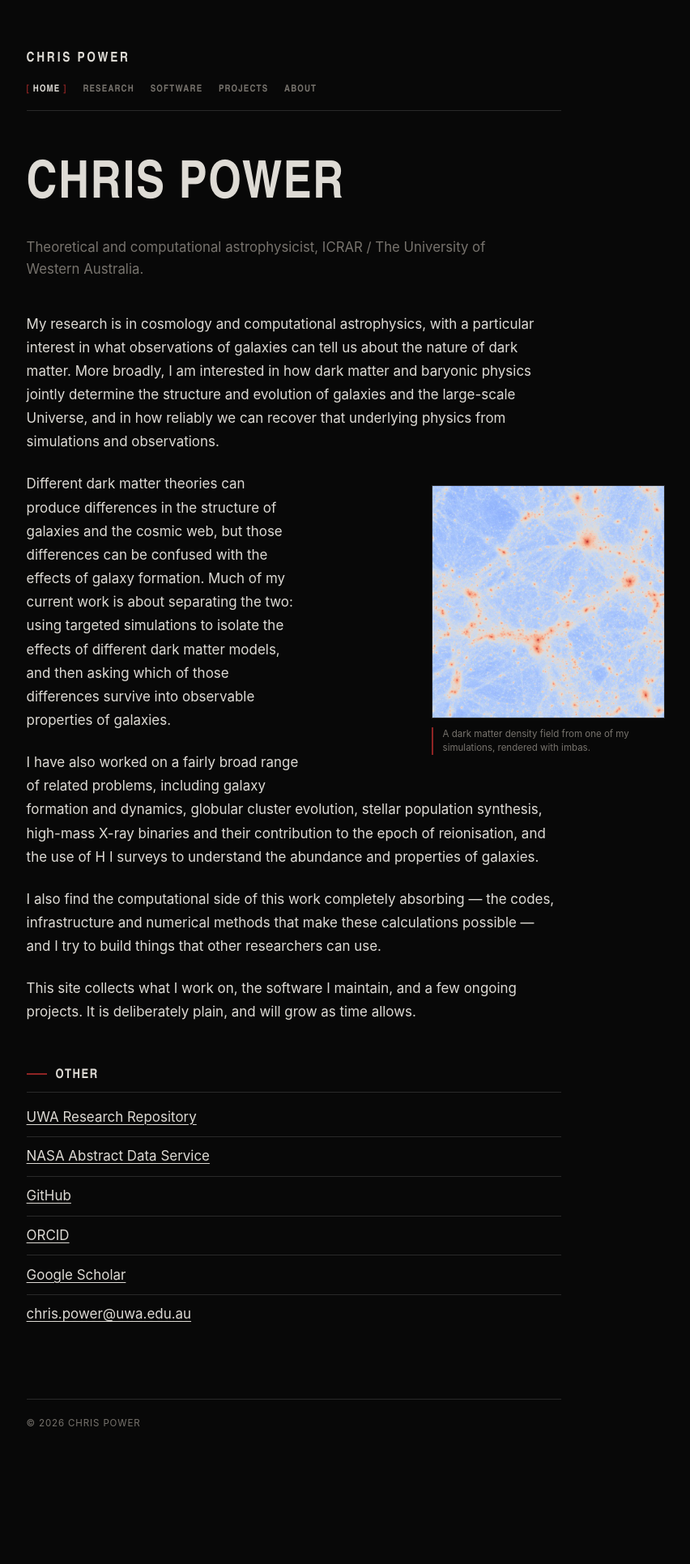
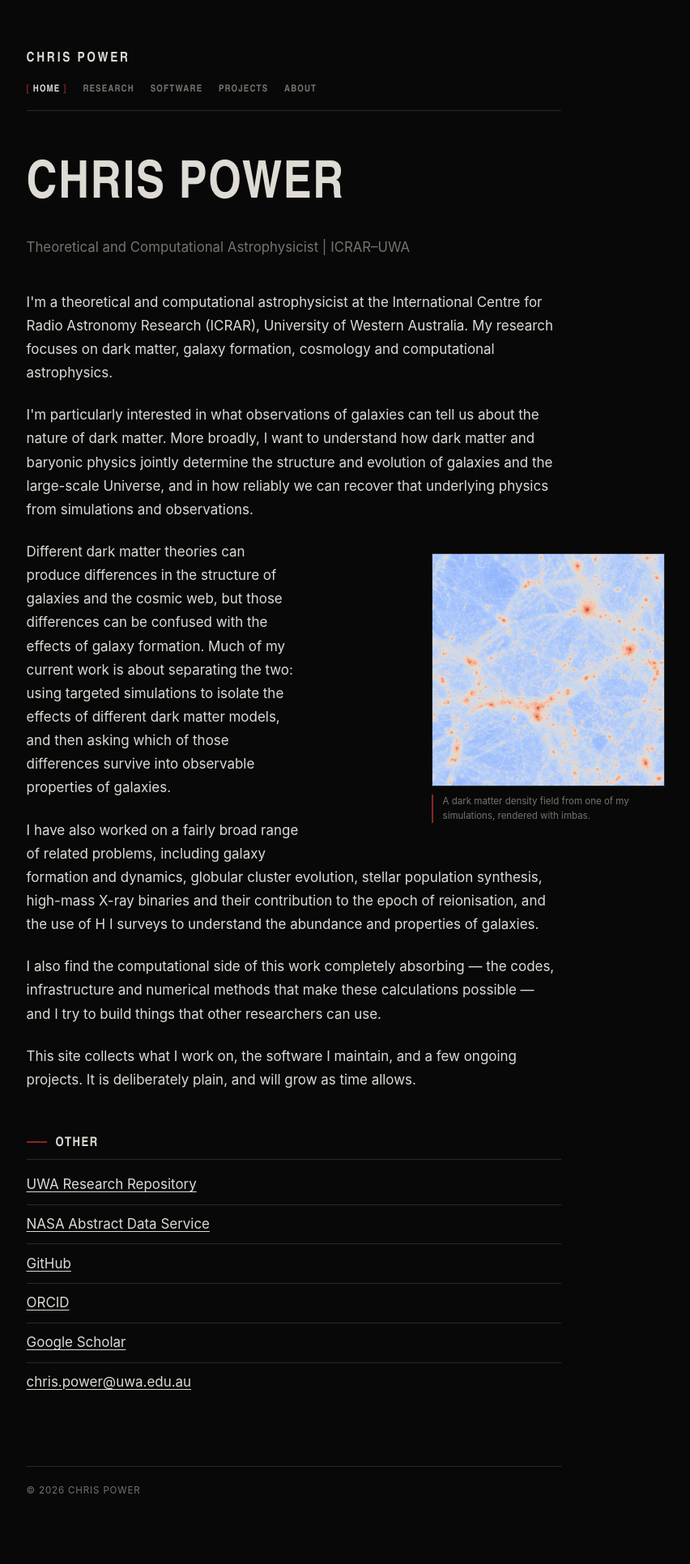
Before and after one commit to doctorcbpower/doctorcbpower.github.io, a Jekyll site: the page built from index.html, in a window 1280 px wide. Shown: the whole page at 81% size, without its empty margins (277-1129 px from the left). Built offline with Jekyll 4.4.1, drawn with Linux system fonts in a browser that asks for light colours; before the commit the page ends 1848 px from its top, so only the background shows below that.

Commit message:
Revise profile description and tagline for clarity
Updated the description and tagline for Chris Power's profile, enhancing clarity and detail about research interests.

```diff
--- a/index.html
+++ b/index.html
@@ -3,9 +3,11 @@
 description: "Chris Power is a theoretical and computational astrophysicist at ICRAR, The University of Western Australia, working on dark matter, galaxy formation and cosmological simulations."
 ---
 <h1>Chris Power</h1>
-  <p class="tagline">Theoretical and computational astrophysicist, ICRAR / The University of Western Australia.</p>
+  <p class="tagline">Theoretical and Computational Astrophysicist | ICRAR–UWA</p>
 
-<p>My research is in cosmology and computational astrophysics, with a particular interest in what observations of galaxies can tell us about the nature of dark matter. More broadly, I am interested in how dark matter and baryonic physics jointly determine the structure and evolution of galaxies and the large-scale Universe, and in how reliably we can recover that underlying physics from simulations and observations.</p>
+<p>I'm a theoretical and computational astrophysicist at the International Centre for Radio Astronomy Research (ICRAR), University of Western Australia. My research focuses on dark matter, galaxy formation, cosmology and computational astrophysics.</p>
+
+<p>I'm particularly interested in what observations of galaxies can tell us about the nature of dark matter. More broadly, I want to understand how dark matter and baryonic physics jointly determine the structure and evolution of galaxies and the large-scale Universe, and in how reliably we can recover that underlying physics from simulations and observations.</p>
 
 <figure class="figure figure-margin-right">
     <img src="images/cosmic-web-imbas.jpg" alt="A dark matter density field from a cosmological simulation, showing filaments and haloes forming the cosmic web.">
```
